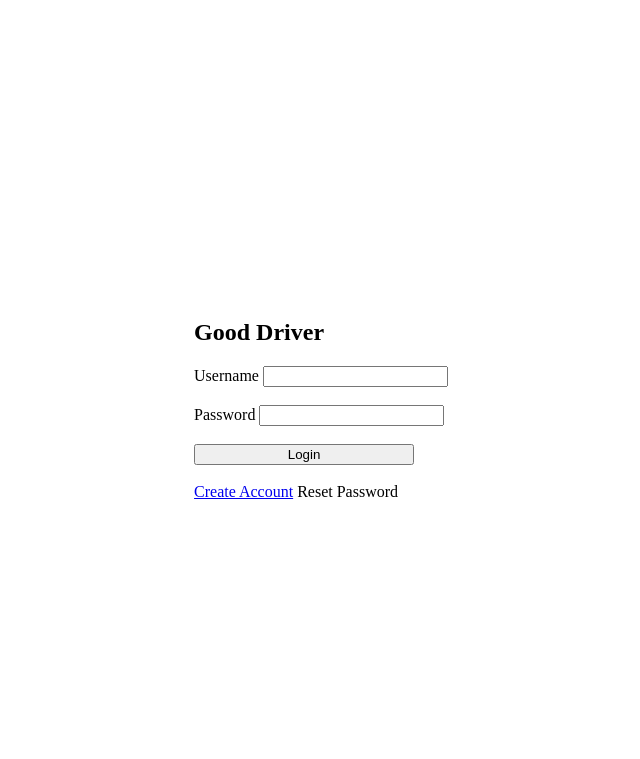
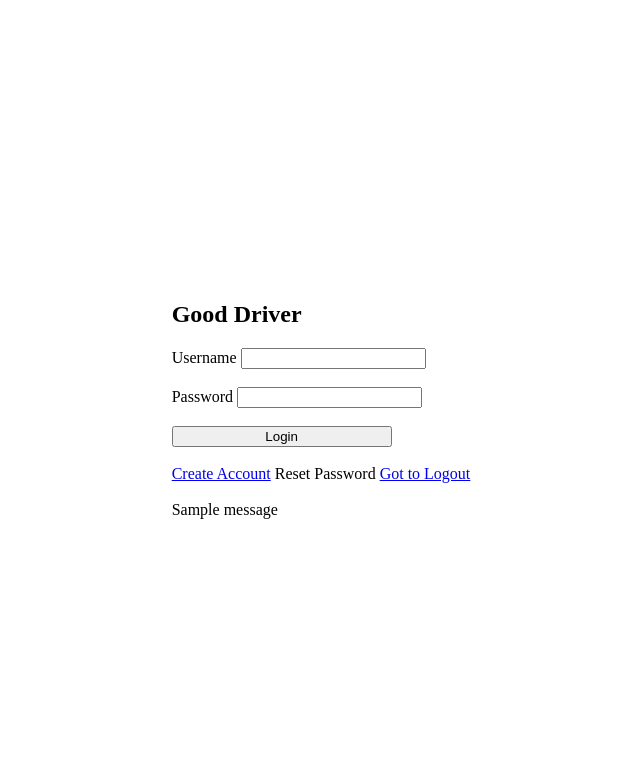
Before and after one commit to tjheff12/Good-Driver-Incentive-Program, a Django app: page /login/ in a window 1280 px wide. Shown: the top 759 px of the page, without its empty margins (319-959 px from the left). Run offline with Django 4.2, Linux system fonts and the light colour scheme; one stand-in notice (Sample message) is shown.

Commit message:
added messages to certain html pages for errors

```diff
--- a/good_driver/accounts/views.py
+++ b/good_driver/accounts/views.py
@@ -50,7 +50,7 @@ def driverHome(request):
 
 
 def login(request):
-
+    from time import sleep
 
     if request.method == "POST":
         print(request.POST)
@@ -62,21 +62,22 @@ def login(request):
         if user is not None:
             auth_login(request, user)
             message = 'You are logged in!'
-            print("IT WORKS I PORMISE")
-            return render(request, 'registration/login.html', {"message":message})
+            messages.info(request, message)
+
+            return render(request, 'user_profile.html', {"message":message})
         else:
-            message = 'user is None!'
-            print(message)
-            return render(request, 'registration/login.html', {"message":message})
+            message = 'Username or Password Incorrect'
+            messages.info(request, message)
+            return redirect(login)
     elif request.method == "GET":
-        print("Get")
+
         return render(request, 'registration/login.html')
 
 def logout(request):
     if request.method == "POST":
         auth_logout(request)
 
-        return render(request, 'registration/login.html', {"message":"you logged out"})
+        return redirect(login)
 
     elif request.method == "GET":
         return render(request, 'registration/logout.html' )
--- a/good_driver/templates/registration/login.html
+++ b/good_driver/templates/registration/login.html
@@ -27,6 +27,16 @@
             <br>
             <a href="../register" role="button">Create Account</a>
             <a role="button">Reset Password</a>
+            <a href="../logout" role="button">Got to Logout</a>
+            <br>
+            <br>
+            <div >
+                {% for message in messages %}
+                <div role="alert">
+                    {{message}}
+                </div>
+                {% endfor %}
+            </div>
 
         </form>
     </div>
```
Also changed, not shown: good_driver/accounts/backends.py (+2 -6 lines), good_driver/templates/user_profile.html (+11 -1 lines).
